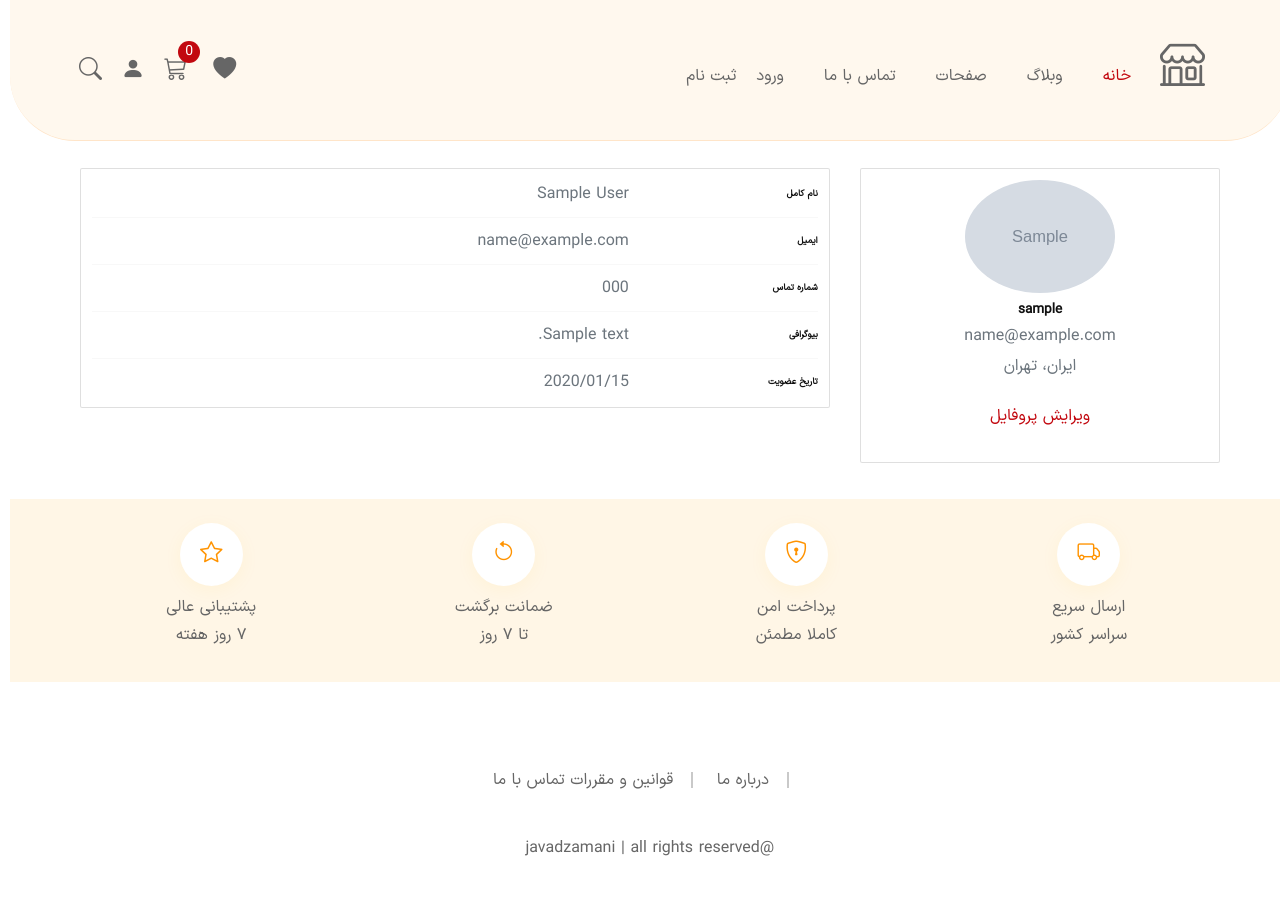
After one commit to Javadzamanifard/onlineshop, a Django app: a page that uses templates/_base.html in a window 1280 px wide. The commit adds this page. Run offline with Django 5.2, Linux system fonts and the light colour scheme; tables that the repository leaves empty hold one stand-in row (values such as "Sample post"); grey boxes marked "Sample" are stand-in pictures; parts of the project's set-up code (start-up, migrations or seed data) failed here and were passed over; some libraries are stand-ins or nearby versions; some web fonts are replaced.

Commit message:
Set profile user settings

```diff
--- a/profiles/forms.py
+++ b/profiles/forms.py
@@ -2,6 +2,9 @@ from django import forms
 
 from accounts.models import CustomUser
 from .models import Profile
+
+from crispy_forms.helper import FormHelper
+from crispy_forms.layout import Layout, Field
 
 class UserUpdateForm(forms.ModelForm):
     class Meta:
@@ -11,7 +14,6 @@ class UserUpdateForm(forms.ModelForm):
             'email': 'ایمیل باید منحصر به فرد باشد.',
         }
 
-
 class ProfileUpdateForm(forms.ModelForm):
     class Meta:
         model = Profile
--- a/profiles/models.py
+++ b/profiles/models.py
@@ -33,6 +33,15 @@ class Profile(models.Model):
             # اگر پردازش تصویر با خطا مواجه شد، از کرش کردن جلوگیری می‌کنه
             print(f"خطا در پردازش تصویر پروفایل: {e}")
 
+    @property
+    def full_name(self):
+        """
+        نام کامل کاربر را برمی‌گرداند.
+        اگر نام کامل وجود نداشت، همان نام کاربری را برمی‌گرداند.
+        """
+        if self.user.first_name and self.user.last_name:
+            return f"{self.user.first_name} {self.user.last_name}"
+        return self.user.username
 
     def get_absolute_url(self):
         return reverse('profiles:detail', kwargs={'slug': self.slug})
--- /dev/null
+++ b/profiles/templates/profiles/profile_detail.html
@@ -0,0 +1,107 @@
+{% extends "_base.html" %}
+
+{% block content %}
+<div class="container my-5">
+    <div class="main-body">
+
+        {% if profile %}
+        <div class="row gutters-sm">
+
+            <div class="col-md-4 mb-3">
+                <div class="card">
+                    <div class="card-body">
+                        <div class="d-flex flex-column align-items-center text-center">
+
+                            {% if profile.avatar %}
+                                <img src="{{ profile.avatar.url }}" alt="{{ profile.user.username }}" class="rounded-circle" width="150">
+                            {% else %}
+                                <img src="https://bootdey.com/img/Content/avatar/avatar7.png" alt="Admin" class="rounded-circle" width="150">
+                            {% endif %}
+
+                            <div class="mt-3">
+                                <h4>{{ profile.user.username }}</h4>
+                                <p class="text-secondary mb-1">{{ profile.user.email }}</p>
+                                <p class="text-muted font-size-sm">ایران، تهران</p> <a href="{% url 'profiles:update' %}" class="btn btn-primary">ویرایش پروفایل</a>
+                                {% comment %} <a href="{% url 'account_logout' %}" class="btn btn-outline-primary">خروج</a> {% endcomment %}
+                            </div>
+                        </div>
+                    </div>
+                </div>
+            </div>
+
+            <div class="col-md-8">
+                <div class="card mb-3">
+                    <div class="card-body profile-details">
+
+                        <div class="row align-items-center">
+                            <div class="col-sm-3">
+                                <h6 class="mb-0">نام کامل</h6>
+                            </div>
+                            <div class="col-sm-9 text-secondary">
+                                {{ profile.user.get_full_name|default:"ثبت نشده" }}
+                            </div>
+                        </div>
+                        <hr>
+                        <div class="row align-items-center">
+                            <div class="col-sm-3">
+                                <h6 class="mb-0">ایمیل</h6>
+                            </div>
+                            <div class="col-sm-9 text-secondary">
+                                {{ profile.user.email }}
+                            </div>
+                        </div>
+                        <hr>
+                        <div class="row align-items-center">
+                            <div class="col-sm-3">
+                                <h6 class="mb-0">شماره تماس</h6>
+                            </div>
+                            <div class="col-sm-9 text-secondary">
+                                {{ profile.user.phone_number }}
+                            </div>
+                        </div>
+                        <hr>
+                        <div class="row align-items-center">
+                            <div class="col-sm-3">
+                                <h6 class="mb-0">بیوگرافی</h6>
+                            </div>
+                            <div class="col-sm-9 text-secondary">
+                                {{ profile.bio|linebreaksbr|default:"بیوگرافی ثبت نشده است." }}
+                            </div>
+                        </div>
+                        <hr>
+                        <div class="row align-items-center">
+                            <div class="col-sm-3">
+                                <h6 class="mb-0">تاریخ عضویت</h6>
+                            </div>
+                            <div class="col-sm-9 text-secondary">
+                                {{ profile.user.date_joined|date:"Y/m/d" }}
+                            </div>
+                        </div>
+                    </div>
+                </div>
+            </div>
+        </div>
+
+        {% else %}
+            <div class="alert alert-warning" role="alert">
+                پروفایلی برای حساب کاربری شما یافت نشد.
+            </div>
+        {% endif %}
+
+    </div>
+</div>
+{% endblock %}
+<style>
+    /* استایل‌های سفارشی برای خوانایی بیشتر پروفایل */
+    .profile-details .row {
+        margin-bottom: 1rem; /* کمی فاصله بین ردیف‌ها */
+    }
+    .profile-details h6 {
+        font-size: 1rem;     /* اندازه فونت برچسب‌ها */
+        font-weight: 600;    /* کمی ضخیم‌تر کردن فونت برچسب */
+        color: #4f4f4f;
+    }
+    .profile-details .text-secondary {
+        font-size: 0.95rem;  /* اندازه فونت مقادیر */
+    }
+</style>
--- a/profiles/urls.py
+++ b/profiles/urls.py
@@ -1,9 +1,10 @@
 from django.urls import path
-from .views import ProfileDetailView, profile_update_view
-
+from .views import ProfileDetailView, profile_update_view, my_profile_view
 app_name = 'profiles'
 
 urlpatterns = [
     path('edit/', profile_update_view, name='update'),
     path('<slug:slug>/', ProfileDetailView.as_view(), name='detail'),
+    # آدرسی برای نمایش پروفایل کاربر فعلی
+    path('', my_profile_view, name='my_profile'),
 ]
--- a/profiles/views.py
+++ b/profiles/views.py
@@ -44,3 +44,21 @@ def profile_update_view(request):
         'profile_form': profile_form
     }
     return render(request, 'profiles/profile_form.html', context)
+
+
+@login_required  # این دکوراتور تضمین می‌کند که فقط کاربران لاگین کرده به این ویو دسترسی دارند
+def my_profile_view(request):
+    # پروفایل مرتبط با کاربری که در حال حاضر لاگین است را پیدا می‌کنیم
+    # استفاده از try-except برای جلوگیری از خطا در صورتی که کاربری پروفایل نداشته باشد
+    try:
+        profile = request.user.profile
+    except Profile.DoesNotExist:
+        # اگر پروفایلی برای کاربر وجود نداشت، می‌توانید یکی بسازید یا یک پیام خطا نمایش دهید
+        # در اینجا ما فرض می‌کنیم که پروفایل همیشه وجود دارد.
+        # اگر کاربر جدید ثبت‌نام می‌کند، باید یک پروفایل هم برایش بسازید (با استفاده از signals)
+        profile = None
+
+    context = {
+        'profile': profile
+    }
+    return render(request, 'profiles/profile_detail.html', context)
--- a/templates/_base.html
+++ b/templates/_base.html
@@ -15,6 +15,7 @@
     <link href="https://fonts.googleapis.com/css2?family=Vazirmatn:wght@400;900&display=swap" rel="stylesheet">
     <link rel="stylesheet" href="https://cdn.jsdelivr.net/npm/bootstrap-icons@1.11.3/font/bootstrap-icons.css">
     <link rel="stylesheet" href="{% static 'assets/css/main.css' %}">
+    {% comment %} <link rel="stylesheet" href="{% static 'css/style.css' %}"> {% endcomment %}
 
     {# بلاک مخصوص برای CSS های اضافی در صفحات دیگر #}
     {% block CSS %}
--- a/templates/partials/header.html
+++ b/templates/partials/header.html
@@ -28,7 +28,7 @@
                 <div class="col-xl-9 col-lg-8 col-5 col-xs-0 col-none col-sm-block p-0">
                     <nav class="main-navigation">
                         <div class="site-branding" style="margin-right: 30px;">
-                            <a href="index.html" class="logo">
+                            <a href="{% url 'product_list' %}" class="logo">
                                 <figure class="logo--normal d-none d-sm-block">
                                     {% comment %} <img class="px-5" src="{% static 'assets/img/codingyar_logo.png' %}" style="max-height: 50px; margin-bottom: -15px;" alt="Logo"> {% endcomment %}
                                     <i class="bi bi-shop" style="font-size: 5rem;"></i>
@@ -93,13 +93,13 @@
                             </a>
                         </li>
                         <li class="header-toolbar__item user-info">
-                            <a href="my-account.html" class="header-toolbar__btn">
+                            <a href="{% url 'profiles:my_profile' %}" class="header-toolbar__btn">
                                 {% comment %} <i class="flaticon flaticon-user"></i> {% endcomment %}
                                 <i class="bi bi-person-fill"></i>
                             </a>
                             <ul class="user-info-menu">
                                 <li>
-                                    <a class="text-right" href="my-account.html">حساب کاربری</a>
+                                    <a class="text-right" href="{% url 'profiles:my_profile' %}">حساب کاربری</a>
                                     <a class="text-right" href="order-tracking.html">تاریخچه سفارشات</a>
                                 </li>
                             </ul>
```
Also changed, not shown: products/templates/products/product_list.html (+14 -7 lines), profiles/templates/profiels/profiel_detail.html (deleted, +0 -34 lines), profiles/templates/profiels/profiel_form.html (deleted, +0 -21 lines), profiles/templates/profiles/profile_form.html (added, +52 -0 lines), media/profiles/profile_pics/Adidas-Samba-OG_93_B75806D_White-Brown_9-Angle_01_result.webp (added), media/profiles/profile_pics/GHAB_MEDIA_DESKTOP_1622.jpg (added), media/profiles/profile_pics/IMG_1956.JPG (added), media/profiles/profile_pics/Jowhareh_galleries_poster_144d7885-43f3-46f2-89ee-6fee7268be39.jpeg (added), media/profiles/profile_pics/download_4.jpeg (added), static/css/style.css (line endings or trailing spaces).
